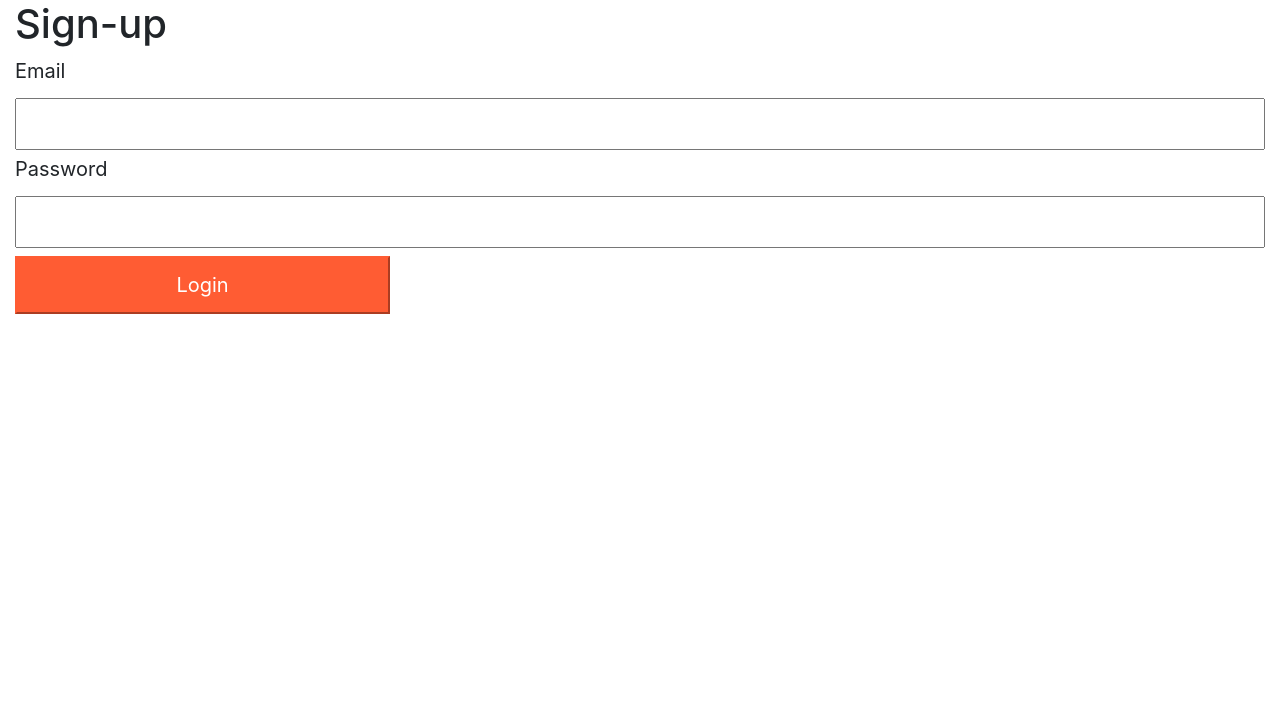
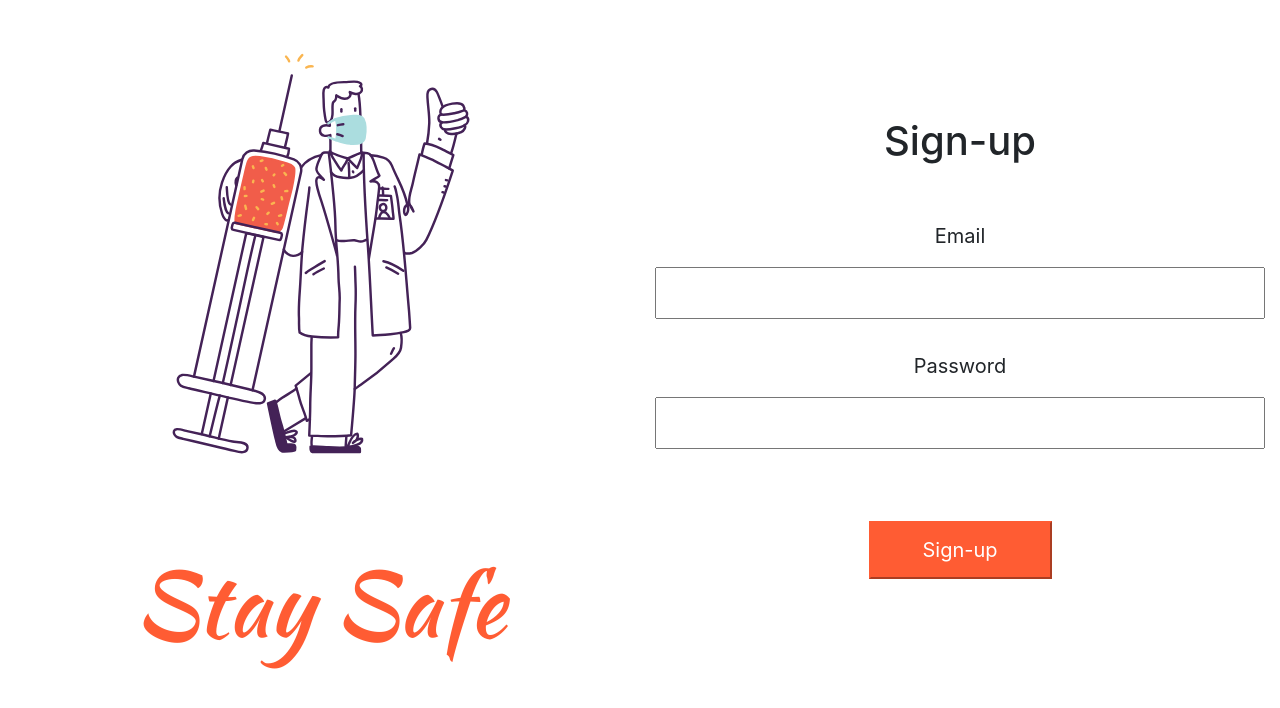
Before and after one commit to analuciachin/stay-safe, a React (Create React App) app in the folder covid-vaccine-app/client/: page /signup in a window 1280 px wide. Shown: the top 708 px of the page. Built offline with nearby package versions, Linux system fonts and the light colour scheme; no server answers.

Commit message:
style the Signup component

```diff
--- a/covid-vaccine-app/client/src/components/Login/Login.css
+++ b/covid-vaccine-app/client/src/components/Login/Login.css
@@ -23,3 +23,7 @@ input[type="submit"] {
 .signup {
   font-size: 20px;
 }
+
+p {
+  font-size: 20px;
+}
--- a/covid-vaccine-app/client/src/components/Signup/Signup.js
+++ b/covid-vaccine-app/client/src/components/Signup/Signup.js
@@ -1,6 +1,13 @@
 import { useState, useEffect } from "react";
 import { Link, useHistory } from "react-router-dom";
 import axios from "axios";
+
+import Row from "react-bootstrap/Row";
+import Col from "react-bootstrap/Col";
+import Form from "react-bootstrap/Form";
+
+import "bootstrap/dist/css/bootstrap.css";
+import vaccine from "../../images/health-doctor-vaccine.svg";
 
 export default function Signup({ getUserLogged }) {
   const [signupInfo, setSignupInfo] = useState({
@@ -35,29 +42,43 @@ export default function Signup({ getUserLogged }) {
 
   return (
     <>
-      <h1>Sign-up</h1>
-      <form onSubmit={submitHandler}>
-        <label htmlFor="email">Email</label>
+      <Row className="align-items-center">
+        <Col>
+          <img src={vaccine} alt="doctor-vaccine" className="vaccine-img" />
+          <p className="text-center title mt-5">Stay Safe</p>
+        </Col>
+        <Col>
+          <h1 className="text-center mt-3 mb-5">Sign-up</h1>
+          <Form onSubmit={submitHandler} className="text-center">
+            <label htmlFor="email" className="mt-2 mb-2">
+              Email
+            </label>
             <input
               type="text"
               name="email"
+              className="mt-2 mb-4"
               onChange={(event) =>
                 setSignupInfo({ ...signupInfo, email: event.target.value })
               }
               value={signupInfo.email}
             />
 
-        <label htmlFor="password">Password</label>
+            <label htmlFor="password" className="mt-2 mb-2">
+              Password
+            </label>
             <input
               type="password"
               name="password"
+              className="mt-2 mb-4"
               onChange={(event) =>
                 setSignupInfo({ ...signupInfo, password: event.target.value })
               }
               value={signupInfo.password}
             />
-        <input type="submit" value="Login" />
-      </form>
+            <input type="submit" value="Sign-up" className="mt-5 mb-2" />
+          </Form>
+        </Col>
+      </Row>
     </>
   );
 }
```
Lines whose indentation alone changed are shown as unchanged.
